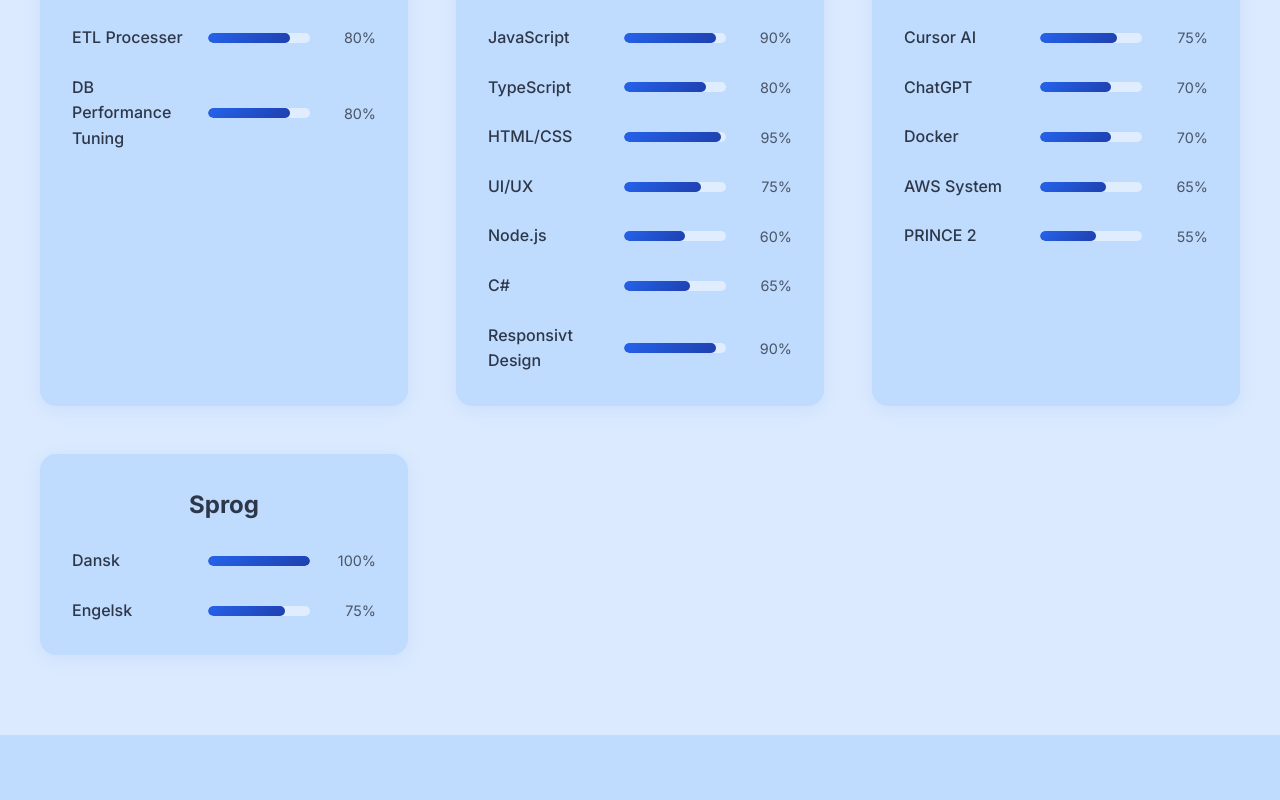
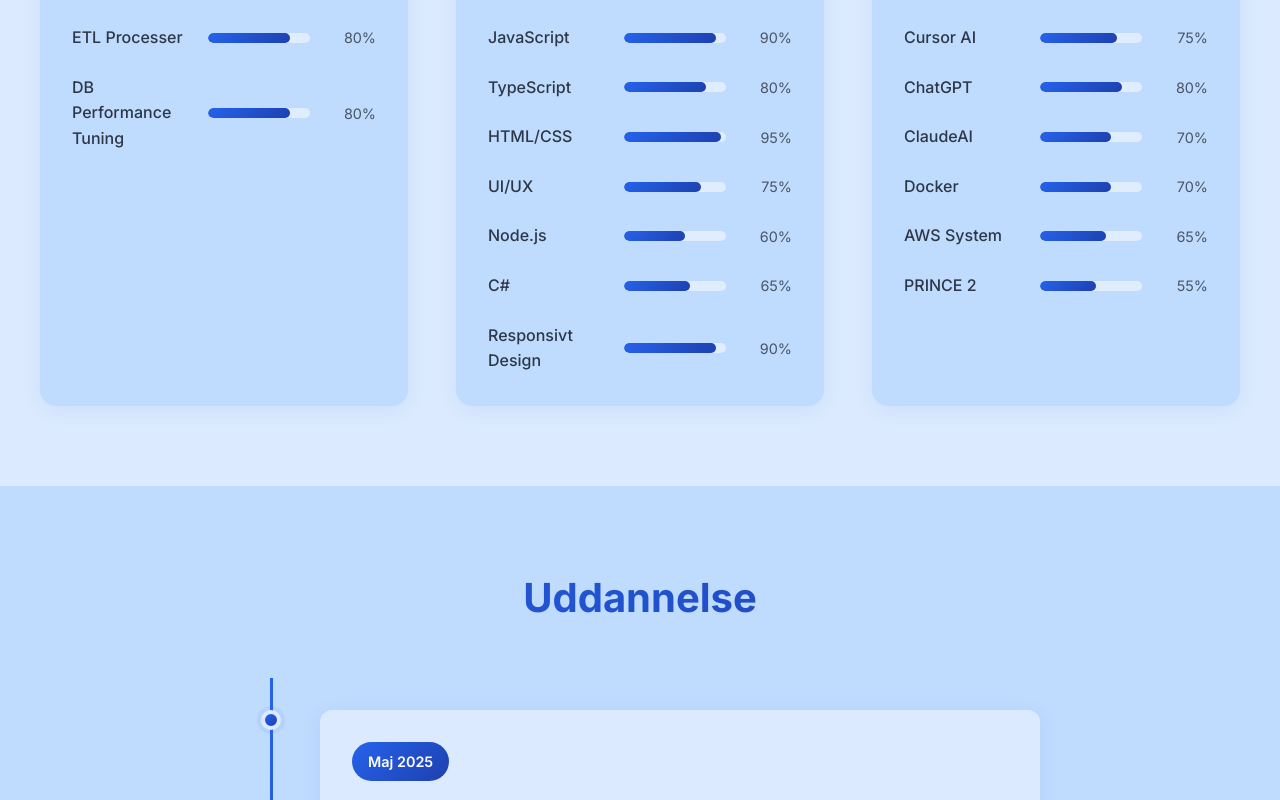
Before and after one commit to NicklasGV/Portfolio-NV, a Vue app: page / in a window 1280 px wide. Shown: the part 5300-6100 px from the top of the page. Built offline with nearby package versions, Linux system fonts and the light colour scheme; no server answers.

Commit message:
Update useLanguage.js

```diff
--- a/src/composables/useLanguage.js
+++ b/src/composables/useLanguage.js
@@ -192,19 +192,13 @@
           skills: [
             { name: 'Git', level: 85 },
             { name: 'REST APIs', level: 80 },
-            { name: 'Shopify', level: 65 },
+            { name: 'Shopify', level: 70 },
             { name: 'Cursor AI', level: 75 },
-            { name: 'ChatGPT', level: 70 },
+            { name: 'ClaudeAI', level: 70 },
+            { name: 'ChatGPT', level: 80 },
             { name: 'Docker', level: 70 },
             { name: 'AWS System', level: 65 },
             { name: 'PRINCE 2', level: 55 }
-          ]
-        },
-        {
-          title: 'Languages',
-          skills: [
-            { name: 'Danish', level: 100 },
-            { name: 'English', level: 75 }
           ]
         }
       ]
@@ -225,7 +219,6 @@
           description: 'A web-based platform for building and testing bots for Discord. This project is mine and a friend\'s, made as a final project in our education. It\'s still being worked on here and there but is currently dormant.',
           tags: ['Angular', 'Discord.js', 'REST API', 'C#'],
           github: 'https://github.com/NicklasGV/Build-a-Bot',
-          demo: 'https://buildabot.dk/',
           alt: 'Preview of the Build a Bot Discord automation platform interface',
         },
         {
@@ -432,19 +425,13 @@
           skills: [
             { name: 'Git', level: 85 },
             { name: 'REST APIs', level: 80 },
-            { name: 'Shopify', level: 65 },
+            { name: 'Shopify', level: 70 },
             { name: 'Cursor AI', level: 75 },
-            { name: 'ChatGPT', level: 70 },
+            { name: 'ChatGPT', level: 80 },
+            { name: 'ClaudeAI', level: 70 },
             { name: 'Docker', level: 70 },
             { name: 'AWS System', level: 65 },
             { name: 'PRINCE 2', level: 55 }
-          ]
-        },
-        {
-          title: 'Sprog',
-          skills: [
-            { name: 'Dansk', level: 100 },
-            { name: 'Engelsk', level: 75 }
           ]
         }
       ]
@@ -466,7 +453,6 @@
           description: 'En webbaseret platform for at bygge og teste bot\'s til Discord. Dette projekt er mit og en vens. Som er lavet som et slut projekt i vores uddannelse. <br> <span class="highlight">Det bygges stadig på her og der men står pt i dvale.</span>',
           tags: ['Angular', 'Discord.js', 'REST API', 'C#'],
           github: 'https://github.com/NicklasGV/Build-a-Bot',
-          demo: 'https://buildabot.dk/',
           alt: 'Forhåndsvisning af Build a Bot-platformen til Discord-automatisering',
         },
         {
```
